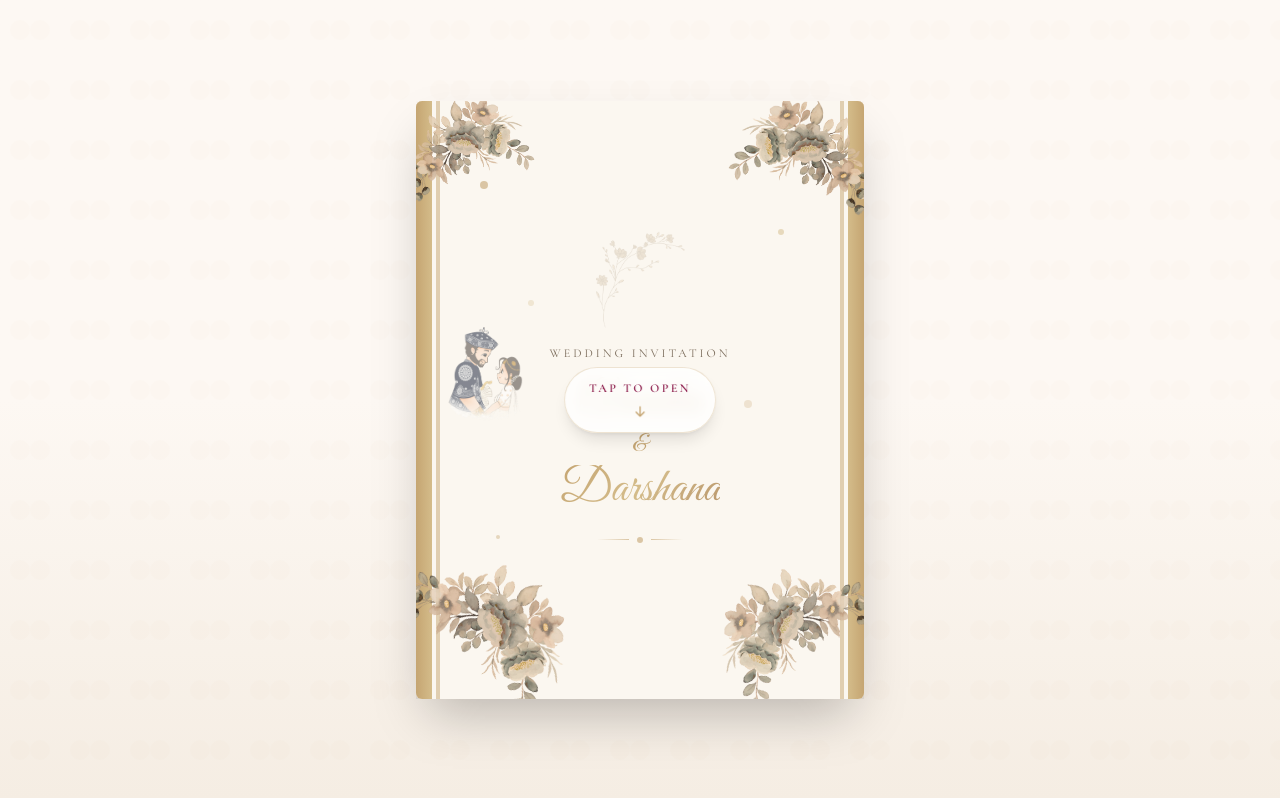
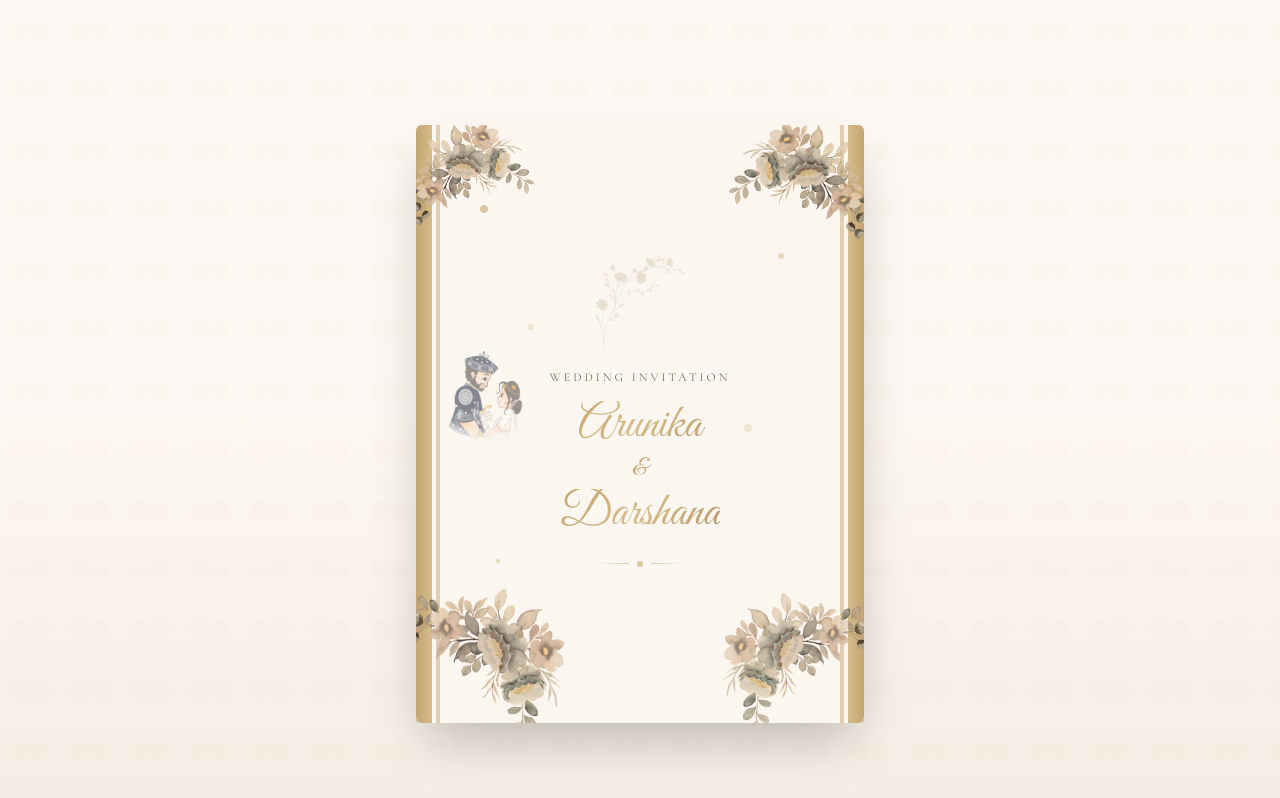
Before and after one commit to arunapb/invitaition, a Next.js app: page / in a window 1280 px wide. Built offline with nearby package versions, Linux system fonts and the light colour scheme.

Commit message:
style: move tap indicator below card to reveal front design

```diff
--- a/components/ui/invitation-card.tsx
+++ b/components/ui/invitation-card.tsx
@@ -110,33 +110,36 @@ export default function InvitationCard({ details }: InvitationCardProps) {
           />
         </motion.div>
 
-        {/* Click indicator/hint overlay - Centered on closed card */}
+        {/* Tap indicator text below card */}
         <motion.div
-          className="absolute z-20 top-1/2 left-1/2 transform -translate-x-1/2 -translate-y-1/2 pointer-events-none flex flex-col items-center"
+          className="text-center mt-12"
           initial={{ opacity: 0 }}
           animate={{ opacity: isOpen ? 0 : 1 }}
-          transition={{ duration: 0.5 }}
+          transition={{ delay: 0.5, duration: 0.5 }}
         >
-          <div className="bg-white/80 backdrop-blur-sm px-6 py-3 rounded-full shadow-lg border border-[#C5A572]/30 flex flex-col items-center gap-2">
-            <p className="text-xs tracking-[0.2em] text-[#8B1A4A] font-semibold uppercase">
-              Tap to Open
-            </p>
+          <p className="text-xs tracking-[0.25em] text-[#8B1A4A] font-medium uppercase mb-2">
+            Tap to Open
+          </p>
+          <motion.div
+            animate={{ y: [0, 5, 0] }}
+            transition={{ duration: 1.5, repeat: Infinity, ease: "easeInOut" }}
+          >
             <svg
-              width="16"
-              height="16"
+              width="20"
+              height="20"
               viewBox="0 0 24 24"
               fill="none"
-              className="text-[#C5A572] animate-bounce"
+              className="text-[#C5A572] mx-auto"
             >
               <path
                 d="M12 5L12 19M12 19L6 13M12 19L18 13"
                 stroke="currentColor"
-                strokeWidth="2"
+                strokeWidth="1.5"
                 strokeLinecap="round"
                 strokeLinejoin="round"
               />
             </svg>
-          </div>
+          </motion.div>
         </motion.div>
       </div>
     </div>
```
